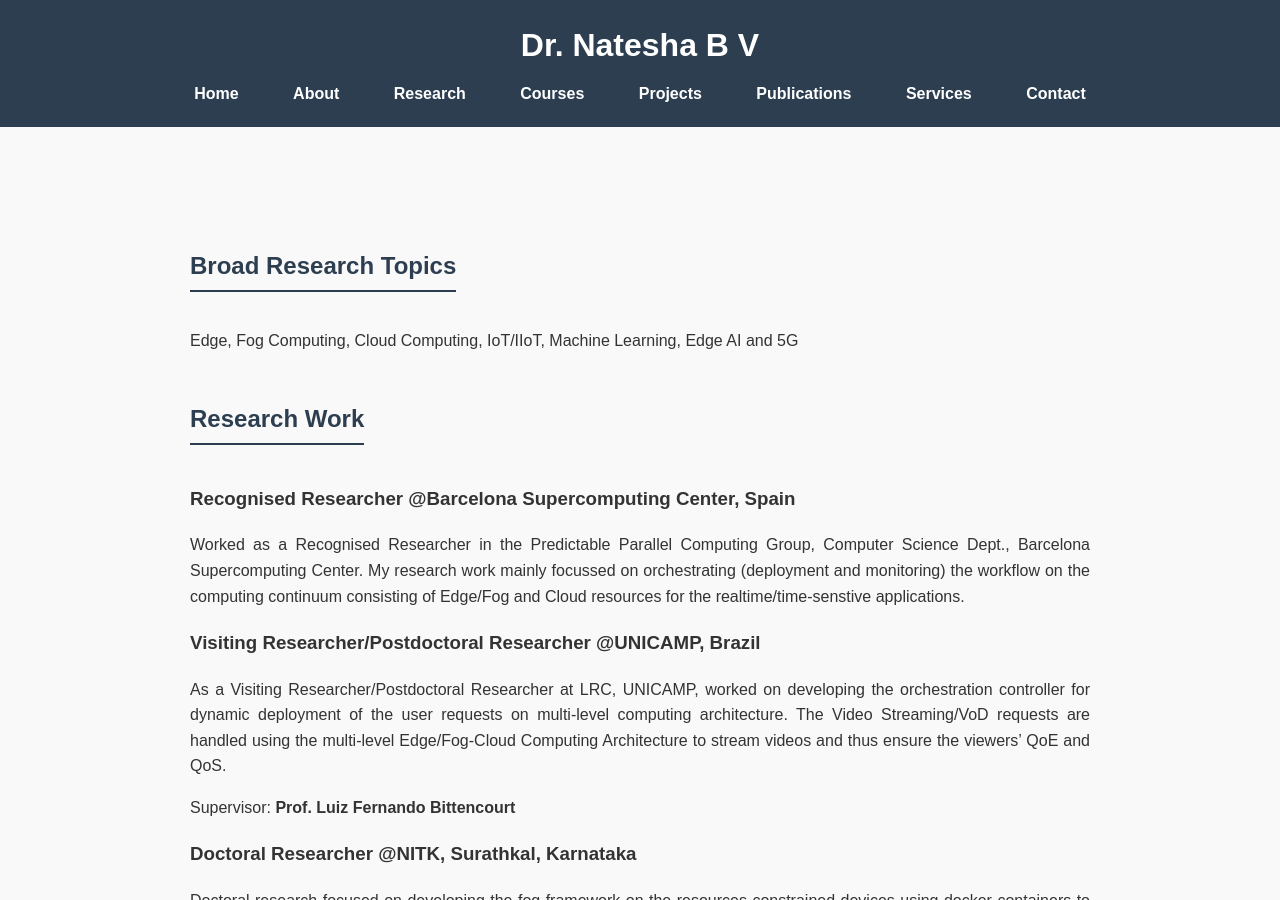
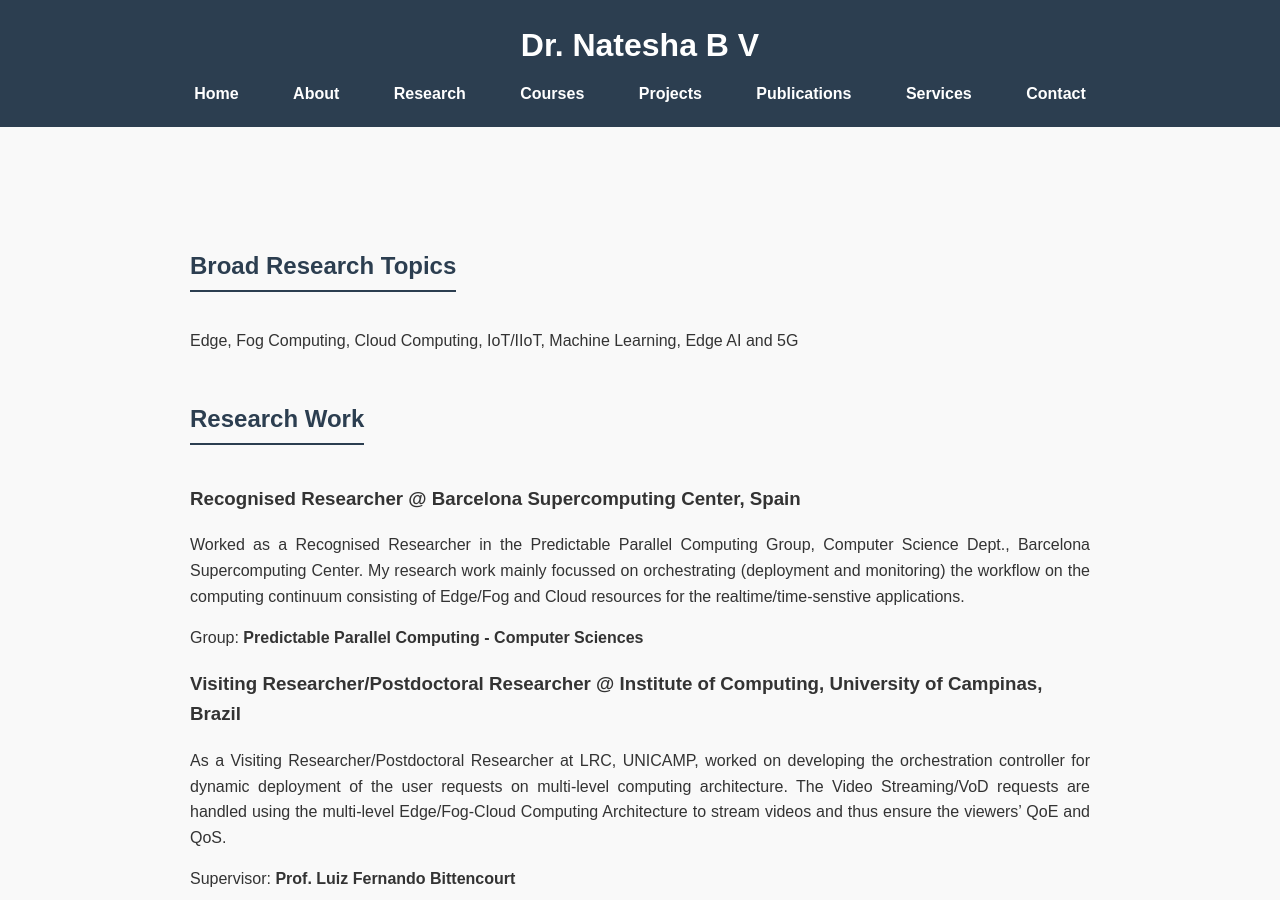
Before and after one commit to Nateshbv/Nateshbv.github.io, a Jekyll site: the page built from Research.md, in a window 1280 px wide and 900 px high. Built offline with Jekyll 4.4.1, drawn with Linux system fonts in a browser that asks for light colours.

Commit message:
Update Research.md

```diff
--- a/Research.md
+++ b/Research.md
@@ -8,11 +8,13 @@ Edge, Fog Computing, Cloud Computing, IoT/IIoT, Machine Learning, Edge AI and 5G
 
 ## Research Work
 
-### Recognised Researcher @Barcelona Supercomputing Center, Spain
+### Recognised Researcher @ **Barcelona Supercomputing Center**, Spain
 
 Worked as a Recognised Researcher in the Predictable Parallel Computing Group, Computer Science Dept., Barcelona Supercomputing Center. My research work mainly focussed on orchestrating (deployment and monitoring) the workflow on the computing continuum consisting of Edge/Fog and Cloud resources for the realtime/time-senstive applications.
 
-### Visiting Researcher/Postdoctoral Researcher @UNICAMP, Brazil
+Group: **Predictable Parallel Computing - Computer Sciences**
+
+### Visiting Researcher/Postdoctoral Researcher @ **Institute of Computing, University of Campinas**, Brazil
 As a Visiting Researcher/Postdoctoral Researcher at LRC, UNICAMP, worked on developing the orchestration controller for dynamic deployment of the user requests on multi-level computing architecture. The Video Streaming/VoD requests are handled using the multi-level Edge/Fog-Cloud Computing Architecture to stream videos and thus ensure the viewers' QoE and QoS.
 
 Supervisor: **Prof. Luiz Fernando Bittencourt**
```
